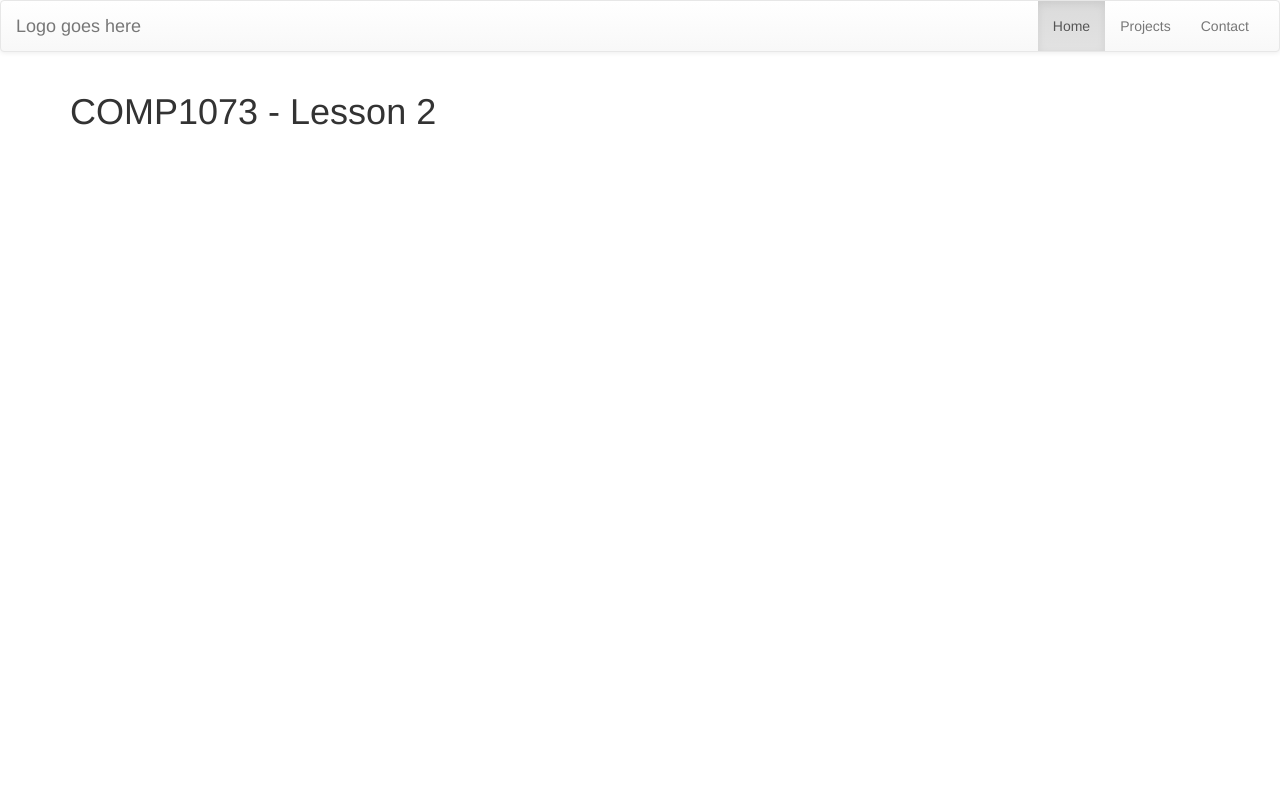
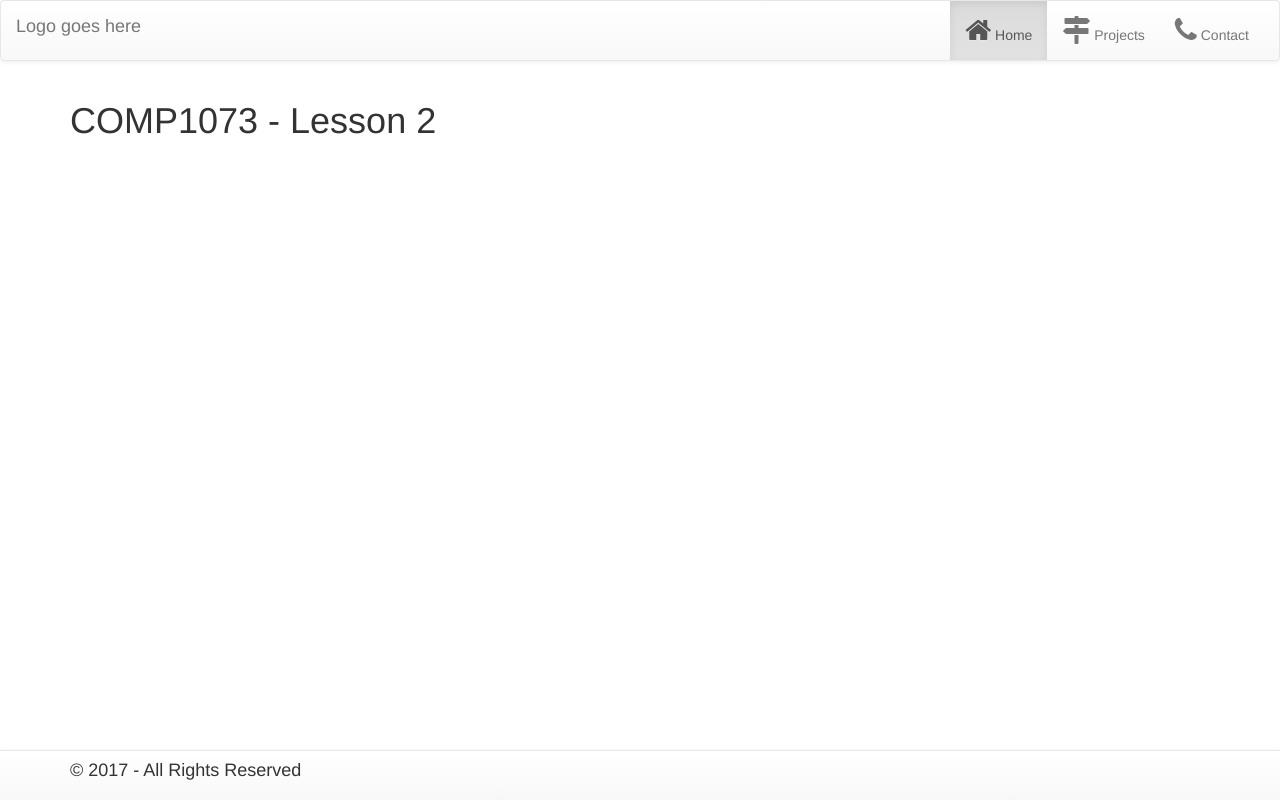
Before and after one commit to caaasssasian/COMP1073-Lesson2, a plain HTML site: page index.html in a window 1280 px wide. Drawn offline with Linux system fonts and the light colour scheme.

Commit message:
added navigation, footer, font-awesome, bootstrap

```diff
--- a/Content/app.css
+++ b/Content/app.css
@@ -1 +1,3 @@
 /* custom css lives here */
+
+body { padding-bottom: 70px; }
--- a/index.html
+++ b/index.html
@@ -28,9 +28,9 @@
     <!-- Collect the nav links, forms, and other content for toggling -->
     <div class="collapse navbar-collapse" id="bs-example-navbar-collapse-1">
       <ul class="nav navbar-nav navbar-right">
-        <li class="active"><a href="index.html">Home</a></li>
-        <li><a href="projects.html">Projects</a></li>
-        <li><a href="contact.html">Contact</a></li>
+        <li class="active"><a href="index.html"><i class="fa fa-home fa-2x"></i> Home</a></li>
+        <li><a href="projects.html"><i class="fa fa-map-signs fa-2x"></i> Projects</a></li>
+        <li><a href="contact.html"><i class="fa fa-phone fa-2x"></i> Contact</a></li>
       </ul>
 
     </div><!-- /.navbar-collapse -->
@@ -45,7 +45,11 @@
   </div>
 
   <!-- Footer Section -->
-
+  <nav class="navbar navbar-default navbar-fixed-bottom">
+    <div class="container">
+      <h4>&copy 2017 - All Rights Reserved</h4>
+    </div>
+  </nav>
   <!-- JavaScript Section -->
   <script src="./Scripts/lib/jquery/dist/jquery.min.js"></script>
   <script src="./Scripts/lib/bootstrap/dist/js/bootstrap.min.js"></script>
```
